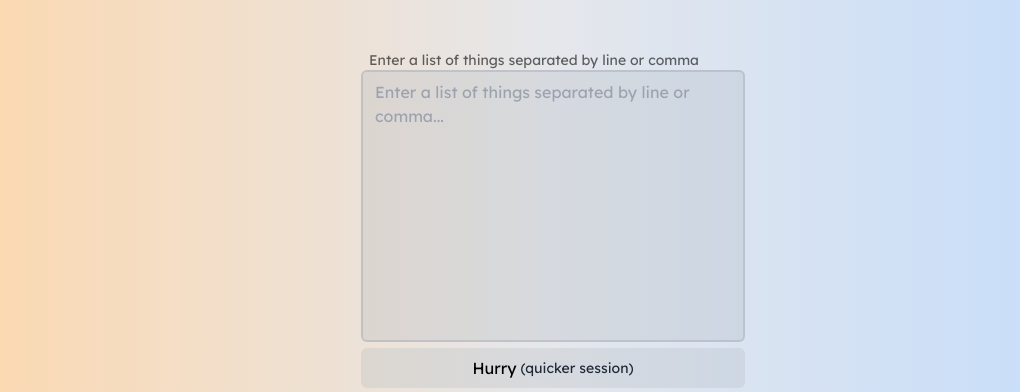
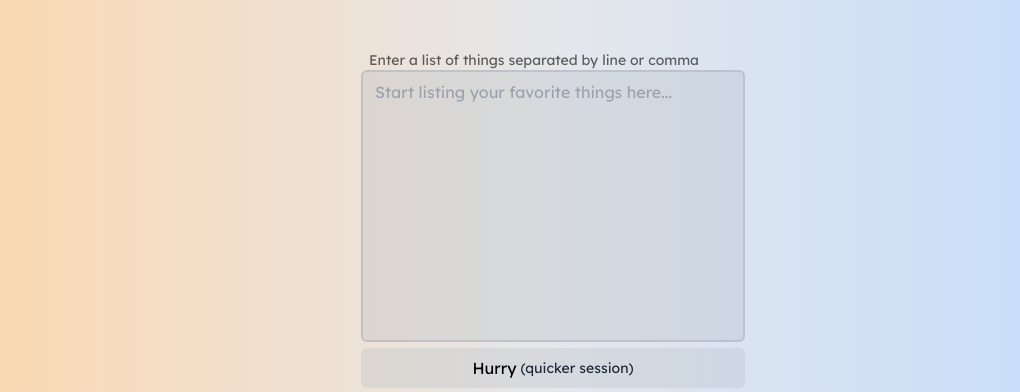
Before and after one commit to jakeo-dev/pairckle, a Next.js app: page / in a window 1280 px wide. Shown: the part 159-551 px from the top of the page, without its empty margins (87-1107 px from the left). Built offline with nearby package versions, Linux system fonts and the light colour scheme.

Commit message:
update readme

```diff
--- a/src/pages/index.tsx
+++ b/src/pages/index.tsx
@@ -144,7 +144,7 @@ export default function Home() {
         <meta property="og:title" content="Pairckle" />
         <meta
           property="og:description"
-          content="Easily rank your favorite things with simple pairwise comparisons."
+          content="Easily rank your favorite things through simple pairwise comparisons."
         />
         <meta name="theme-color" content="#f97316" />
       </Head>
@@ -171,7 +171,7 @@ export default function Home() {
               value={utensilInput}
               onInput={(e) => setUtensilInput(e.currentTarget.value)}
               className="min-h-[17rem] max-h-[55vh] lg:max-h-[70vh] w-80 lg:w-96" // 1 line = 2.125 rem
-              placeholder="Enter a list of things separated by line or comma..."
+              placeholder="Start listing your favorite things here..."
               maxLength={-1}
               required={true}
             />
```
Also changed, not shown: 1 other file (tests, documents, lock files or other folders).
